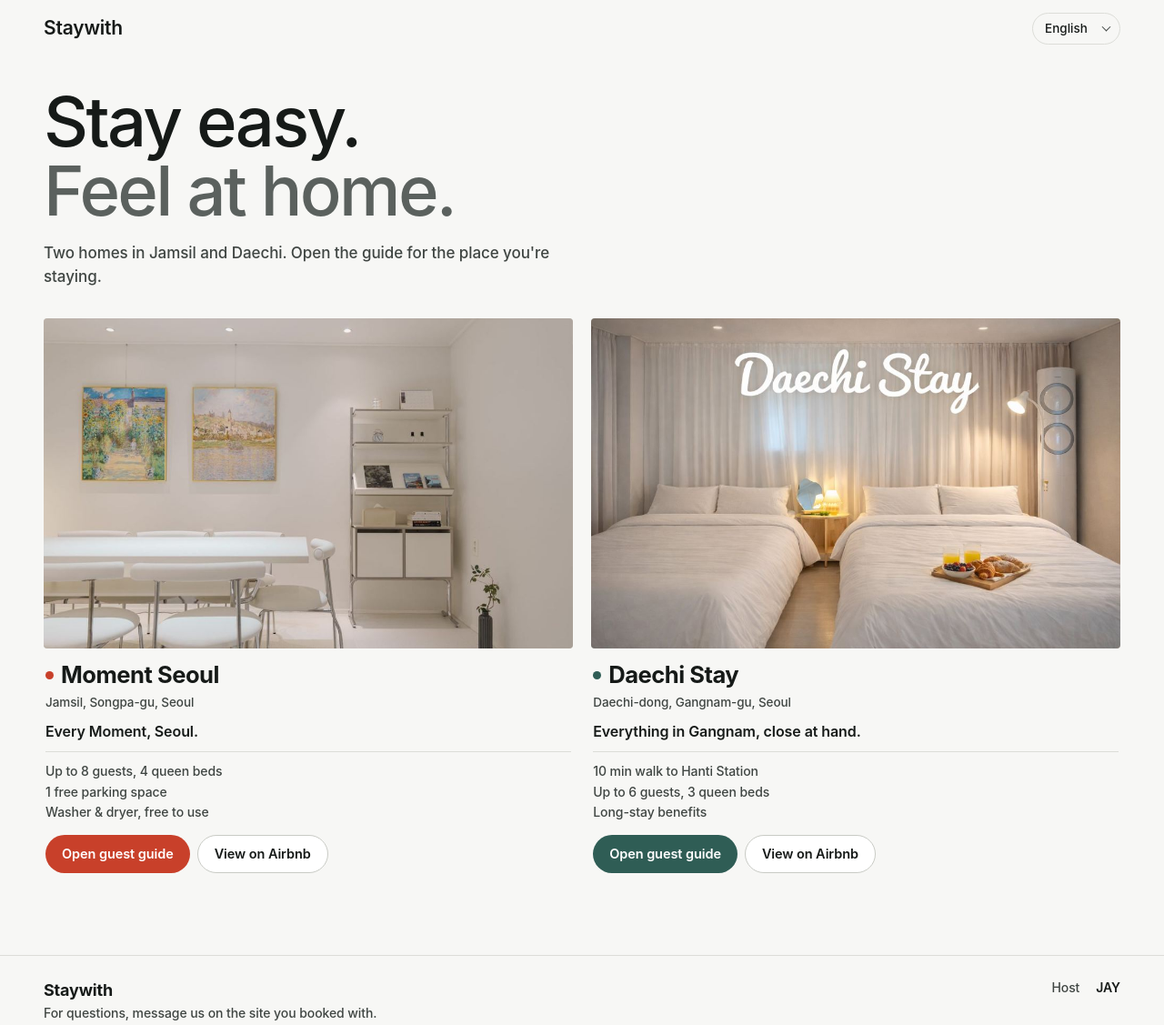
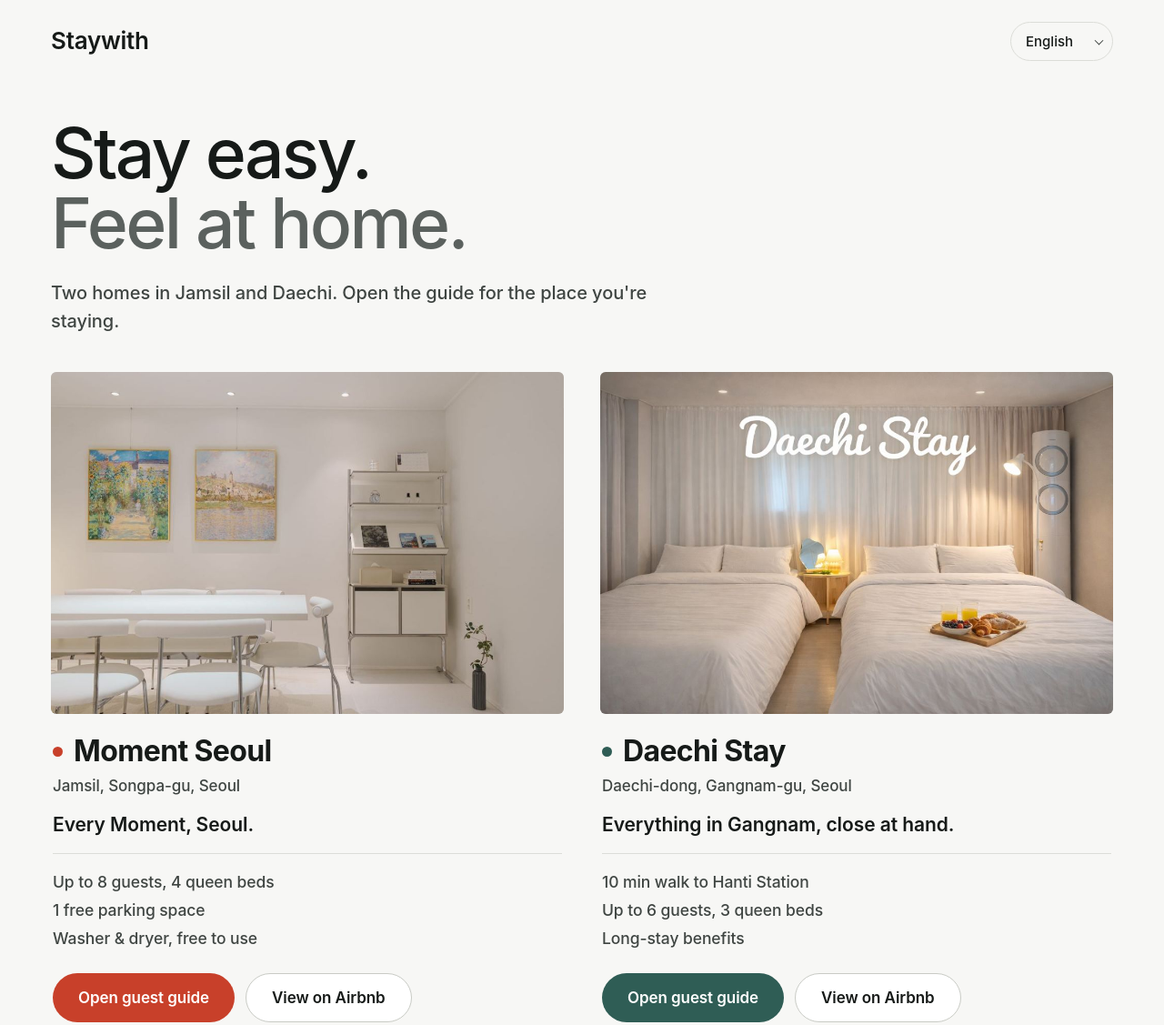
Before and after one commit to Momentseoul/asanstay, a plain HTML site: page index.html in a window 1280 px wide. Shown: the top 1127 px of the page at 91% size. Drawn offline with Linux system fonts and the light colour scheme; a web font is replaced by a local one.

Commit message:
컴퓨터 화면용 글씨·버튼 크기 확대
Co-Authored-By: Claude Opus 5.5 <noreply@anthropic.com>
Claude-Session: https://claude.ai/code/session_017f7DuuAYzFoR9jovkvSTk3

```diff
--- a/index.html
+++ b/index.html
@@ -76,6 +76,29 @@
     .stay ul{font-size:12.5px;margin-top:8px;padding-top:8px;line-height:1.5}
     .actions{flex-direction:column;gap:6px;padding-top:10px}
     .btn{width:100%;min-height:40px;font-size:13.5px;padding:0 10px}
+  }
+  /* 컴퓨터(넓은 화면): 글씨·버튼·여백을 크게 */
+  @media (min-width:1000px){
+    :root{--gutter:56px}
+    .top,.intro,.stays,.foot{max-width:1280px}
+    .top{padding-top:24px;padding-bottom:24px}
+    .mark{font-size:26px}
+    .lang select{font-size:15px;padding:9px 34px 9px 16px}
+    .intro{padding-top:40px;padding-bottom:40px}
+    .intro h1{font-size:clamp(64px,6vw,92px)}
+    .intro p{font-size:20px;margin-top:22px}
+    .stays{gap:40px}
+    .stay figure{aspect-ratio:3/2;border-radius:6px}
+    .stay .body{padding-top:22px}
+    .stay h2{font-size:32px;gap:12px}
+    .stay h2::before{width:11px;height:11px}
+    .stay .area{font-size:17px;margin-top:6px}
+    .stay .tag{font-size:21px;margin-top:14px}
+    .stay ul{font-size:17.5px;line-height:1.7;margin-top:16px;padding-top:16px}
+    .actions{padding-top:24px;gap:12px}
+    .btn{min-height:54px;padding:0 28px;font-size:17px}
+    .foot{font-size:16px}
+    .foot .slogan{font-size:22px}
   }
   @media (prefers-reduced-motion:reduce){
     .stay img{transition:none}
```
